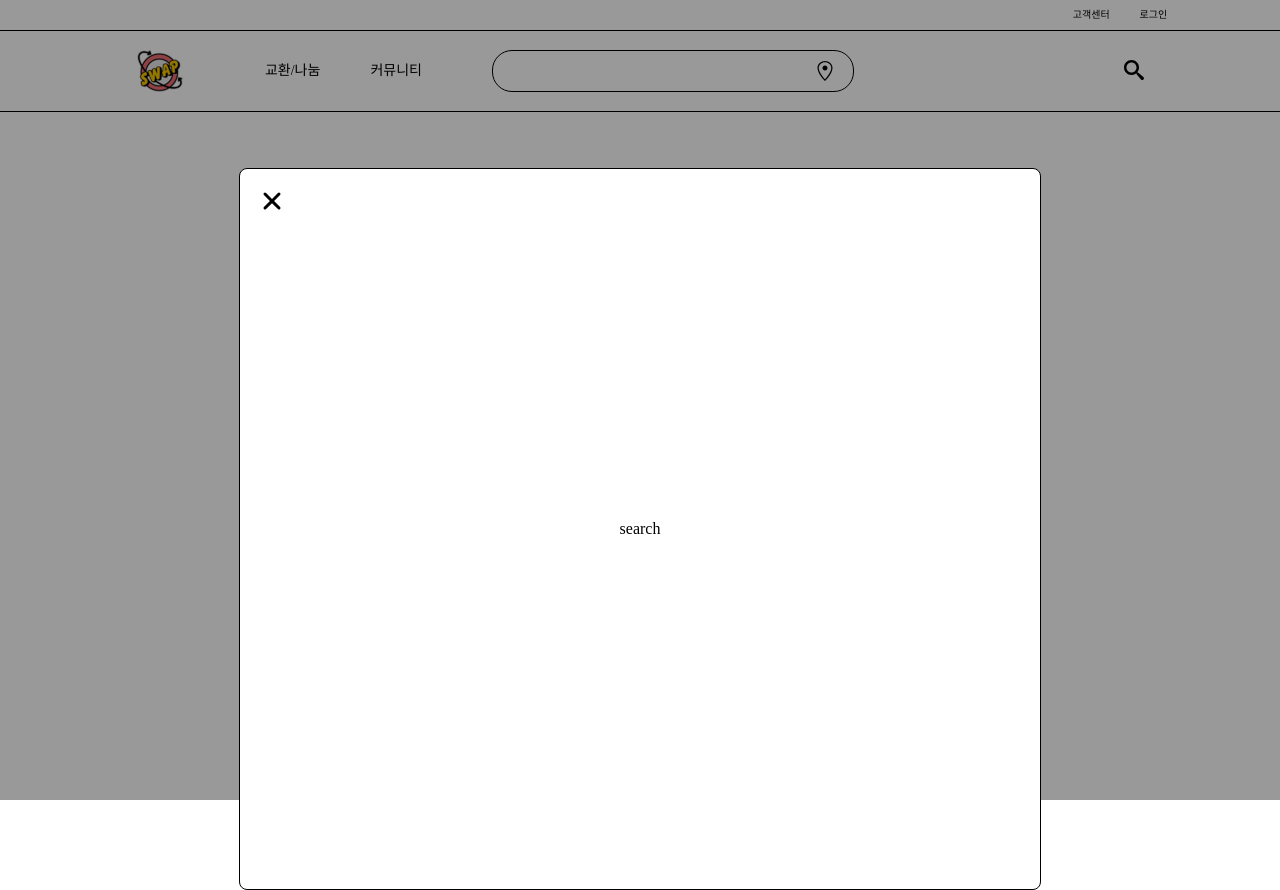
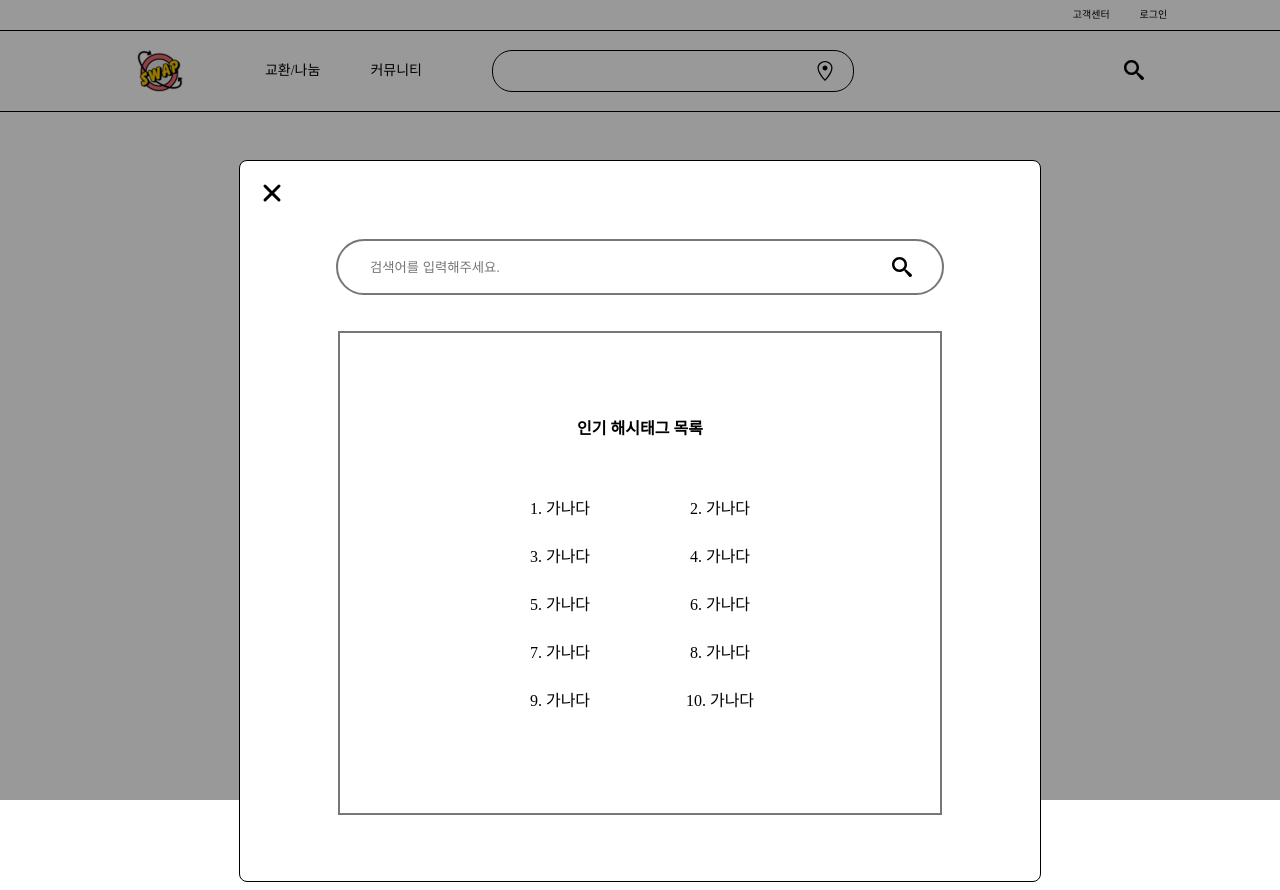
Before and after one commit to project-swap/swap, a React (Create React App) app: page /search in a window 1280 px wide. Built offline with nearby package versions, Linux system fonts and the light colour scheme; no server answers.

Commit message:
Feat : 검색, 주간 해시태그 마크업 추가
- Search.js에 검색창, 주간 해시태그 등의 마크업 추가

```diff
--- a/src/pages/Search.js
+++ b/src/pages/Search.js
@@ -3,16 +3,70 @@ import styled from 'styled-components';
 import NavBar from '../components/common/NavBar';
 import ModalBox from '../components/ModalBox';
 import BackgroundBlur from '../components/BackgroundBlur';
+import { ImSearch } from 'react-icons/im';
 
 const SearchPage = styled.section`
   display: flex;
   justify-content: center;
   align-items: center;
   width: 100%;
-  margin-top: 3.5rem;
+  margin-top: 3rem;
   position: relative;
   box-sizing: border-box;
   z-index: 2;
+`;
+
+const SearchForm = styled.form`
+  display: flex;
+  justify-content: center;
+  align-items: center;
+  width: 38rem;
+  height: 5rem;
+  position: relative;
+`;
+
+const SearchInput = styled.input`
+  width: 100%;
+  height: 3.2rem;
+  padding: 0 2rem;
+  border: 0.15rem solid #777;
+  border-radius: 20rem;
+  outline: none;
+`;
+
+const WeeklyHashTag = styled.section`
+  display: flex;
+  justify-content: center;
+  width: 37.5rem;
+  height: 30rem;
+  margin-top: 1.5rem;
+  position: relative;
+  border: 0.15rem solid #777;
+`;
+
+const HashTagList = styled.div`
+  display: flex;
+  flex-direction: column;
+  justify-content: center;
+  align-items: center;
+  margin: 6rem 0;
+  width: 33rem;
+  height: 21rem;
+  h2 {
+    margin-bottom: 2rem 0;
+    font-weight: bold;
+  }
+  ul {
+    display: flex;
+    flex-wrap: wrap;
+    margin: 3rem 0;
+    width: 20rem;
+    li {
+      width: 10rem;
+      text-align: center;
+      margin: 1rem 0;
+    }
+  }
 `;
 
 const Search = () => {
@@ -21,7 +75,35 @@ const Search = () => {
       <NavBar />
       <SearchPage>
         <ModalBox width={50} height={45}>
-          search
+          <SearchForm style={{ position: 'relative' }}>
+            <SearchInput placeholder="검색어를 입력해주세요." />
+            <ImSearch
+              style={{
+                width: '1.25rem',
+                height: '1.25rem',
+                position: 'absolute',
+                right: '2rem',
+                cursor: 'pointer',
+              }}
+            />
+          </SearchForm>
+          <WeeklyHashTag>
+            <HashTagList>
+              <h2>인기 해시태그 목록</h2>
+              <ul>
+                <li>1. 가나다</li>
+                <li>2. 가나다</li>
+                <li>3. 가나다</li>
+                <li>4. 가나다</li>
+                <li>5. 가나다</li>
+                <li>6. 가나다</li>
+                <li>7. 가나다</li>
+                <li>8. 가나다</li>
+                <li>9. 가나다</li>
+                <li>10. 가나다</li>
+              </ul>
+            </HashTagList>
+          </WeeklyHashTag>
         </ModalBox>
       </SearchPage>
       <BackgroundBlur />
```
